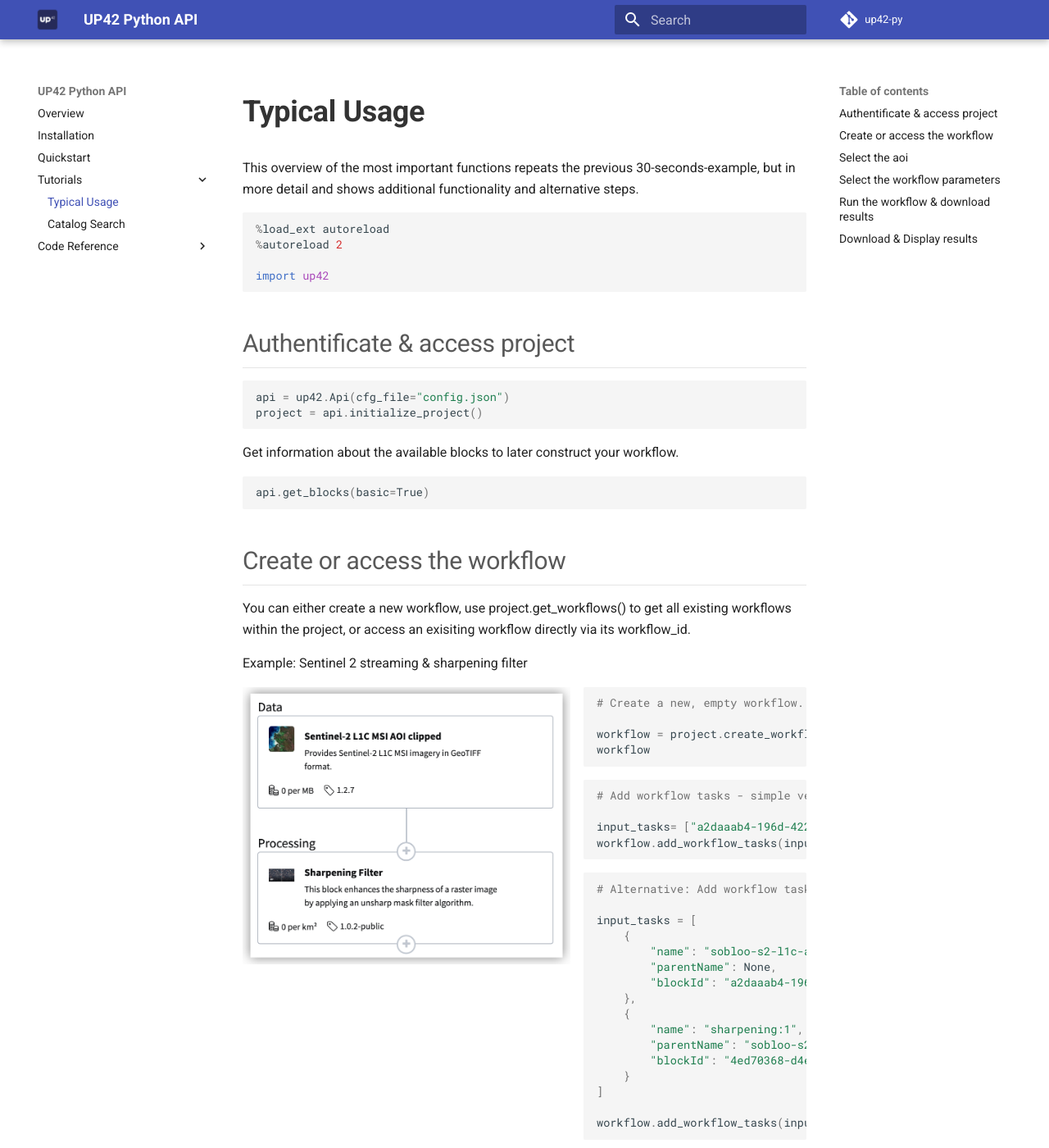
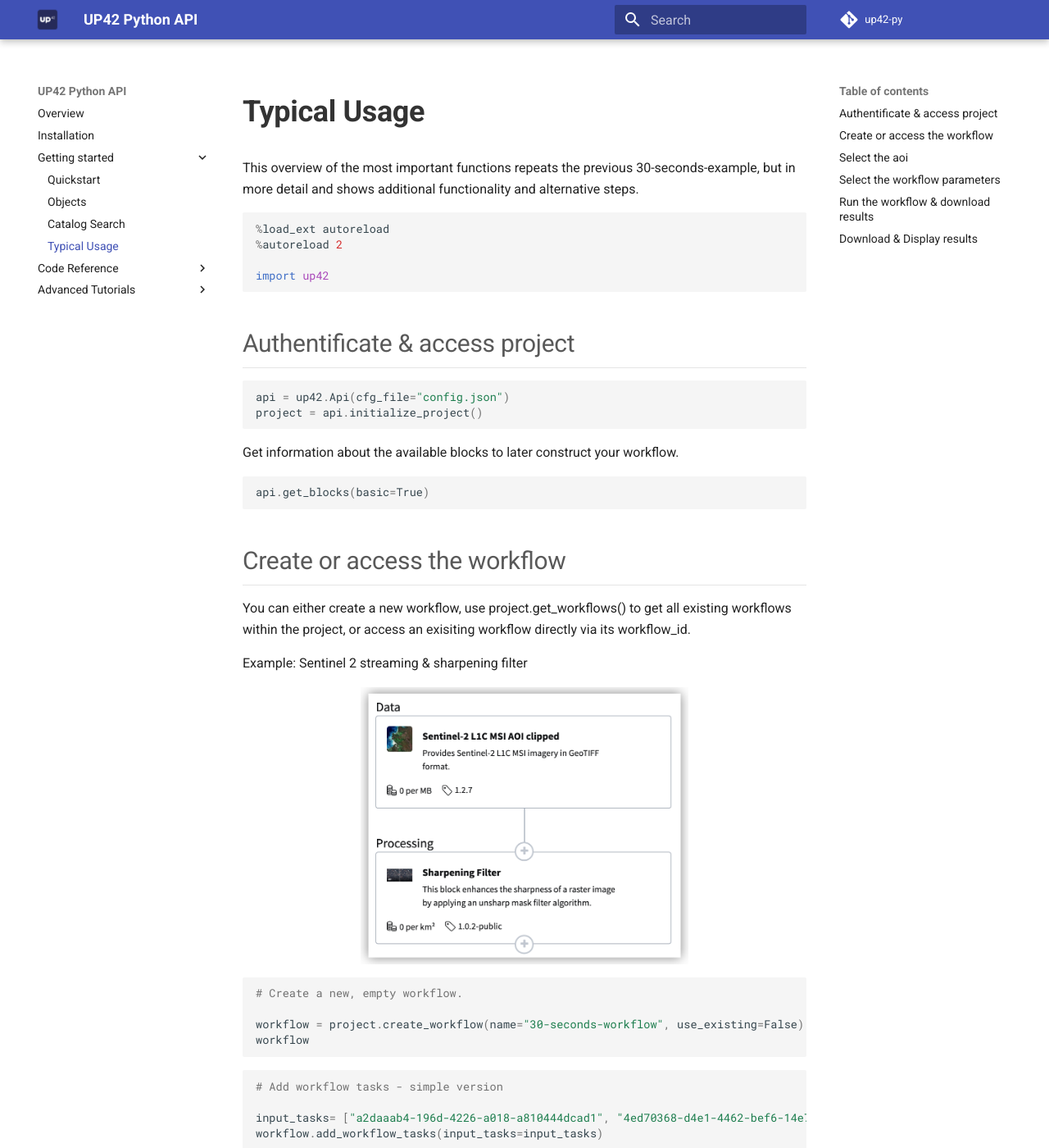
Before and after one commit to up42/up42-py, an MkDocs documentation site: the page built from docs/04_typical_usage.md, in a window 1280 px wide and 1400 px high. Shown: the whole window at 82% size. Built offline with MkDocs 1.6.1 and Material for MkDocs 9.7.7, drawn with Linux system fonts in a browser that asks for light colours; comment, search, counter and statistics services are not loaded.

````diff
--- a/docs/tutorials/02_typical_usage.md
+++ b/docs/04_typical_usage.md
@@ -30,8 +30,9 @@ You can either create a new workflow, use project.get_workflows() to get all exi
 
 Example: Sentinel 2 streaming & sharpening filter
 
-
-<img src="/tutorials/_assets/workflow.png" width="400" align="left">
+<p align="center">
+    <img src="/_assets/workflow.png" width="400" align="center">
+</p>
 
 
 ```python
@@ -176,7 +177,9 @@ input_parameters
 job = workflow.create_and_run_job(input_parameters=input_parameters, track_status=True)
 ```
 
-<img src="/tutorials/_assets/job_running.png" width="700" align="left">
+<p align="center">
+    <img src="/_assets/job_running.png" width="700">
+</p>
 
 ## Download & Display results
 
--- a/docs/stylesheets/extra.css
+++ b/docs/stylesheets/extra.css
@@ -236,6 +236,13 @@ table {
 
 /* mkdocstrings styling
 
+/* Indentation of function doc */
+div.doc-contents:not(.first) {
+  padding-left: 25px;
+  border-left: 4px solid rgba(230, 230, 230);
+  margin-bottom: 80px;
+}
+
 /* Don't capitalize names. */
 h5.doc-heading {
   text-transform: none !important;
--- a/mkdocs.yml
+++ b/mkdocs.yml
@@ -23,10 +23,11 @@ extra:
 nav:
     - Overview: 'index.md'
     - Installation: 'installation.md'
-    - Quickstart: 'quickstart/01_quickstart.md'
-    - Tutorials:
-      - Typical Usage: 'tutorials/02_typical_usage.md'
-      - Catalog Search: 'tutorials/03_catalog.md'
+    - Getting started:
+      - Quickstart: '01_quickstart.md'
+      - Objects: '02_objects.md'
+      - Catalog Search: '03_catalog.md'
+      - Typical Usage: '04_typical_usage.md'
     - Code Reference:
         - Api: 'reference/api.md'
         - Project: 'reference/project.md'
@@ -34,6 +35,8 @@ nav:
         - Job: 'reference/job.md'
         - JobTask: 'reference/jobtask.md'
         - Tools: 'reference/tools.md'
+    - Advanced Tutorials:
+        - Parallel Jobs: 'advanced/parallel_jobs.md'
 
 
 ## Configuration
@@ -57,7 +60,14 @@ plugins:
   - search
   - autolinks
   - table-reader
-  - mkdocstrings
+  - mkdocstrings:
+      default_handler: python
+      handlers:
+        python:
+          rendering:
+            show_source: true
+      watch:
+        - src/my_library
 
 ## Custom theme additions
 extra_javascript:
````
Also changed, not shown: README.md (+14 -2 lines), docs/01_quickstart.md (added, +83 -0 lines), docs/02_objects.md (added, +88 -0 lines), docs/advanced/parallel_jobs.md (added, +3 -0 lines), docs/index.md (+0 -2 lines), docs/installation.md (+1 -1 lines), docs/quickstart/01_quickstart.md (deleted, +0 -228 lines), docs/03_catalog.md (renamed from docs/tutorials/03_catalog.md), docs/_assets/job_running.png (renamed from docs/tutorials/_assets/job_running.png), docs/_assets/workflow.png (renamed from docs/tutorials/_assets/workflow.png), 4 other files.
